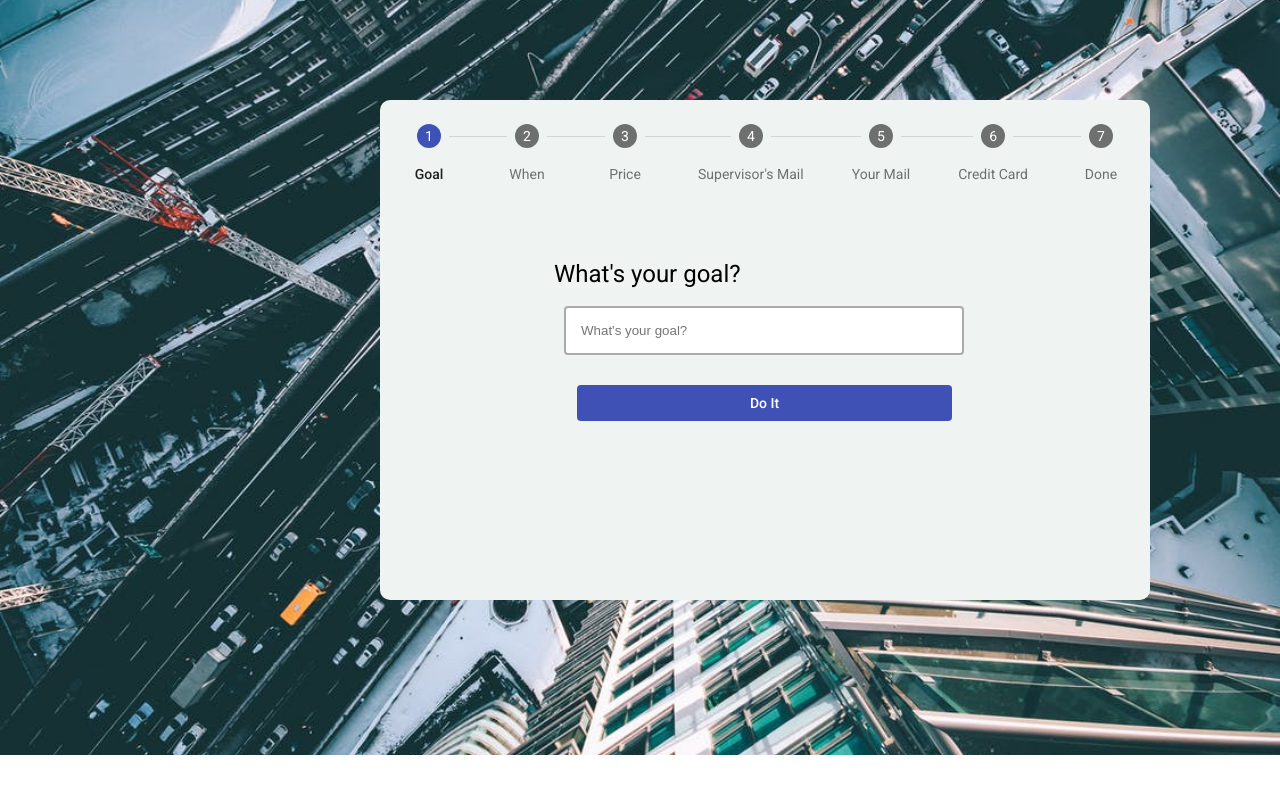
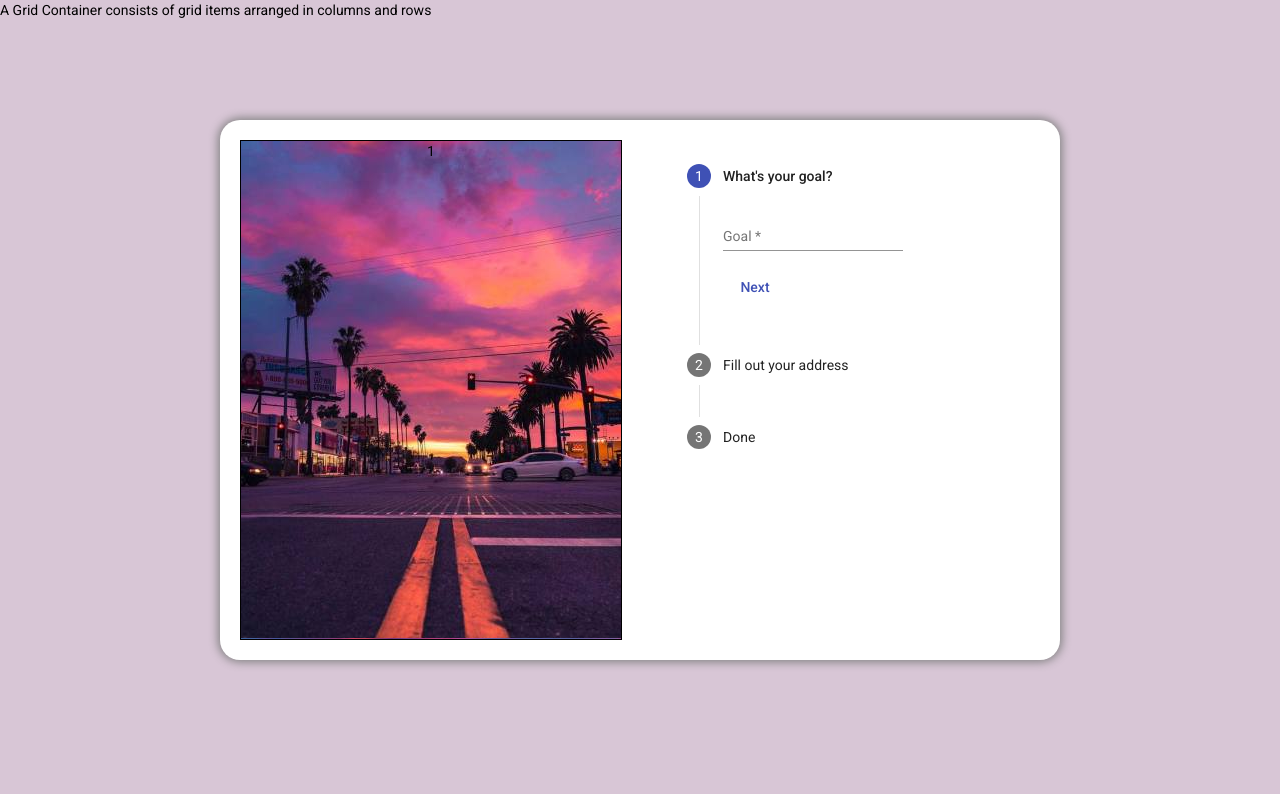
Before and after one commit to hkubrakurnaz/Do-It-App, an Angular app: page / in a window 1280 px wide. Shown: the top 794 px of the page. Built offline with nearby package versions, Linux system fonts and the light colour scheme.

Commit message:
change view

```diff
--- a/src/app/app.component.css
+++ b/src/app/app.component.css
@@ -54,7 +54,7 @@ html {
 }
 
 input[type="text"] {
-    width: 80%;
+    width: 60%;
     border: 2px solid #aaa;
     border-radius: 4px;
     margin-left: 160px;
--- a/src/app/app.component.html
+++ b/src/app/app.component.html
@@ -1,59 +1,46 @@
-<div class="bg-img">
+<!-- <div class="bg-img">
     <mat-horizontal-stepper labelPosition="bottom" linear #stepper style="background-color: #EFF4F3; border-radius: 10px;position: absolute; margin-left: 380px;margin-top: 100px; height: 500px;">
 
-        <mat-step [stepControl]="goalsForm" [editable]="isEditable">
-            <form [formGroup]="goalsForm" class="example-form">
+        <mat-step [stepControl]="goalForm" [editable]="isEditable">
+            <form [formGroup]="goalForm">
                 <ng-template matStepLabel>Goal</ng-template>
                 <h1 style="margin-top:50px; margin-left:150px; font-size:24px;">What's your goal?</h1>
-                <input type="text" placeholder="What's your goal?" formControlName="goal" required>
-                <button mat-flat-button color="primary" style="margin-left: 173px; width: 75%;" matStepperNext>
+                <input type="text" placeholder="What's your goal?" formControlName="goalCtrl" required>
+                <button mat-flat-button color="primary" style="margin-left: 195px; width: 50%;" matStepperNext>
                     Do It
                 </button>
-                <!-- <mat-form-field class="example-full-width" style="
-                border-radius: 5px;    margin-top: 80px;">
-                    <mat-label>What's is your goal?</mat-label>
-
-                    <input matInput type="text" formControlName="goal" required>
-                </mat-form-field> -->
-                <!-- <button mat-mini-fab color="EFF4F3" style="float: left;" matStepperPrevious>
-                    <mat-icon>keyboard_arrow_left</mat-icon>
-                  </button>
-                <button mat-mini-fab color="#EFF4F3;" style="left: 650px;" matStepperNext>
-                    <mat-icon>keyboard_arrow_right</mat-icon>
-                  </button> -->
-                <div>
-
-                </div>
-
             </form>
         </mat-step>
 
-        <mat-step [stepControl]="goalsForm">
-            <form [formGroup]="goalsForm">
-                <ng-template matStepLabel>When</ng-template>
-                <mat-form-field>
+        <mat-step [stepControl]="dateForm" [editable]="isEditable">
+            <form [formGroup]="dateForm">
+                <ng-template matStepLabel>Date</ng-template>
+                <h1 style=" margin-left:250px; margin-top:100px; font-size:40px;">When</h1>
+                <mat-form-field style="margin-left:180px ;width: 70%;">
                     <mat-label>Choose a date</mat-label>
-                    <input matInput [matDatepicker]="picker" formControlName="date" required>
+                    <input matInput [matDatepicker]="picker" formControlName="dateCtrl" required>
                     <mat-datepicker-toggle matSuffix [for]="picker"></mat-datepicker-toggle>
                     <mat-datepicker #picker></mat-datepicker>
+
                 </mat-form-field>
+                <button mat-flat-button color="primary" style="margin-left: 195px; margin-top: 10px; width: 50%;" matStepperNext>
+                    Set Deadline
+                </button>
                 <div>
-                    <button mat-mini-fab color="primary" style="margin-top:80px;float: left;" matStepperPrevious>
+                    <button mat-mini-fab color="#EFF4F3;" matStepperPrevious>
                         <mat-icon>keyboard_arrow_left</mat-icon>
                       </button>
-                    <button mat-mini-fab color="primary" style="margin-top:80px;float: right;" matStepperNext>
-                        <mat-icon>keyboard_arrow_right</mat-icon>
-                    </button>
+
                 </div>
             </form>
         </mat-step>
 
-        <mat-step [stepControl]="goalsForm">
-            <form [formGroup]="goalsForm">
+        <mat-step [stepControl]="priceForm">
+            <form [formGroup]="priceForm">
                 <ng-template matStepLabel>Price</ng-template>
                 <mat-form-field appearance="fill">
                     <mat-label>Price</mat-label>
-                    <mat-select formControlName="price" required>
+                    <mat-select formControlName="priceCtrl" required>
                         <mat-option *ngFor=" let price of prices " [value]="price">
                             {{price}}
                         </mat-option>
@@ -69,13 +56,12 @@
                 </div>
             </form>
         </mat-step>
-
-        <mat-step [stepControl]="goalsForm">
+        <mat-step [stepControl]="supervisorEmail">
             <ng-template matStepLabel>Supervisor's Mail</ng-template>
-            <form class="example-form " [formGroup]="goalsForm">
+            <form [formGroup]="supervisorEmail">
                 <mat-form-field class="example-full-width ">
                     <mat-label>Supervisor's Email</mat-label>
-                    <input matInput [formControl]="emailFormControl " [errorStateMatcher]="matcher " placeholder="Ex. pat@example.com " formControlName="supervisorEmail">
+                    <input matInput [formControl]="emailFormControl " [errorStateMatcher]="matcher " placeholder="Ex. pat@example.com " formControlName="supervisorEmailCtrl">
                     <mat-hint>Errors appear instantly!</mat-hint>
                     <mat-error *ngIf="emailFormControl.hasError( 'email') && !emailFormControl.hasError( 'required') ">
                         Please enter a valid email address
@@ -94,13 +80,12 @@
                   </button>
             </div>
         </mat-step>
-
-        <mat-step [stepControl]="goalsForm">
-            <ng-template matStepLabel>Your Mail</ng-template>
-            <form [formGroup]="goalsForm">
+        <mat-step [stepControl]="yourEmail">
+            <ng-template matStepLabel>Supervisor's Mail</ng-template>
+            <form [formGroup]="yourEmail">
                 <mat-form-field class="example-full-width ">
-                    <mat-label>Your Email</mat-label>
-                    <input matInput [formControl]="emailFormControl " [errorStateMatcher]="matcher " placeholder="Ex. pat@example.com " formControlName="yourEmail">
+                    <mat-label>Supervisor's Email</mat-label>
+                    <input matInput [formControl]="emailFormControl " [errorStateMatcher]="matcher " placeholder="Ex. pat@example.com " formControlName="yourEmailCtrl">
                     <mat-hint>Errors appear instantly!</mat-hint>
                     <mat-error *ngIf="emailFormControl.hasError( 'email') && !emailFormControl.hasError( 'required') ">
                         Please enter a valid email address
@@ -118,9 +103,7 @@
                     <mat-icon>keyboard_arrow_right</mat-icon>
                   </button>
             </div>
-
         </mat-step>
-
         <mat-step>
             <ng-template matStepLabel>Credit Card</ng-template>
             <div>
@@ -141,7 +124,9 @@
                   </button>
 
             </div>
-        </mat-step> -->
+        </mat-step>
     </mat-horizontal-stepper>
 
-</div>
+</div> -->
+
+<app-theme></app-theme>
--- a/src/app/app.component.ts
+++ b/src/app/app.component.ts
@@ -16,12 +16,17 @@ export class MyErrorStateMatcher implements ErrorStateMatcher {
   styleUrls: ['./app.component.css']
 })
 export class AppComponent implements OnInit {
-  firstFormGroup: FormGroup;
-  secondFormGroup: FormGroup;
-  denemeInput="ali";
+
+  goalForm:FormGroup;
+  dateForm:FormGroup;
+  priceForm:FormGroup;
+  supervisorEmail:FormGroup;
+  yourEmail:FormGroup;
+  creditCard:FormGroup;
+
   isEditable = false;
-  goalsForm: FormGroup;
-  goalsForm1: FormGroup;
+
+
   prices: number[] = [
     25,50,100,200,500
    ];
@@ -38,13 +43,26 @@ export class AppComponent implements OnInit {
   }
 
   ngOnInit() {
-    this.goalsForm = new FormGroup({
-      goal: new FormControl('',Validators.required),
-      date: new FormControl('',Validators.required),
-      price: new FormControl('',Validators.required),
-      supervisorEmail: new FormControl('',Validators.required),
-      yourEmail: new FormControl('',Validators.required)
-    })
+    this.goalForm = this._formBuilder.group({
+      goalCtrl: ['',Validators.required]
+    });
+    this.dateForm = this._formBuilder.group({
+      dateCtrl: ['',Validators.required]
+    });
+    this.priceForm = this._formBuilder.group({
+      priceCtrl: ['',Validators.required]
+    });
+    this.supervisorEmail = this._formBuilder.group({
+      supervisorEmailCtrl: ['',Validators.required]
+    });
+    this.yourEmail = this._formBuilder.group({
+      yourEmailCtrl: ['',Validators.required]
+    });
+    this.creditCard = this._formBuilder.group({
+      creditCardCtrl: ['',Validators.required]
+    });
+
+   /*
 
     this.goalsForm1 = new FormGroup({
       goal: new FormControl('',Validators.required),
@@ -60,11 +78,11 @@ export class AppComponent implements OnInit {
     });
     this.secondFormGroup = this._formBuilder.group({
       secondCtrl: ''
-    });
+    });*/
   }
 
   click(){
-    console.log(this.goalsForm.value);
+    //console.log(this.goalsForm.value);
   }
 
   getUrl(){
--- /dev/null
+++ b/src/app/theme/theme.component.css
@@ -0,0 +1,26 @@
+body {
+    background-color: #D8C6D6;
+}
+
+.grid-container {
+    display: grid;
+    grid-template-columns: auto auto auto auto;
+    grid-gap: 10px;
+    padding: 10px;
+    width: 800px;
+    height: 500px;
+    padding: 20px;
+    margin: 100px auto;
+    box-shadow: 0px 0px 10px 2px grey;
+    border-radius: 20px;
+    background-color: white;
+}
+
+.item1 {
+    background-image: url('../../assets/images/3.jpg');
+    border: 1px solid black;
+    justify-items: center;
+    text-align: center;
+    width: 380px;
+    height: auto;
+}
--- /dev/null
+++ b/src/app/theme/theme.component.html
@@ -0,0 +1,60 @@
+<!DOCTYPE html>
+<html>
+
+<head>
+
+</head>
+
+<body>
+
+
+    <p>A Grid Container consists of grid items arranged in columns and rows</p>
+
+    <div class="grid-container">
+        <div class="item1">1</div>
+        <div>
+            <mat-vertical-stepper [linear]="isLinear" #stepper>
+
+                <mat-step [stepControl]="firstFormGroup">
+                    <form [formGroup]="firstFormGroup">
+                        <ng-template matStepLabel>What's your goal?</ng-template>
+                        <mat-form-field>
+                            <mat-label>Goal</mat-label>
+                            <input matInput placeholder="Last name, First name" formControlName="firstCtrl" required>
+                        </mat-form-field>
+                        <div>
+                            <button color="primary" mat-button matStepperNext>Next</button>
+                        </div>
+                    </form>
+                </mat-step>
+                <mat-step [stepControl]="secondFormGroup">
+                    <form [formGroup]="secondFormGroup">
+                        <ng-template matStepLabel>Fill out your address</ng-template>
+                        <mat-form-field>
+                            <mat-label>Address</mat-label>
+                            <input matInput formControlName="secondCtrl" placeholder="Ex. 1 Main St, New York, NY" required>
+                        </mat-form-field>
+                        <div>
+                            <button mat-button matStepperPrevious>Back</button>
+                            <button mat-button matStepperNext>Next</button>
+                        </div>
+                    </form>
+                </mat-step>
+                <mat-step>
+                    <ng-template matStepLabel>Done</ng-template>
+                    <p>You are now done.</p>
+                    <div>
+                        <button mat-button matStepperPrevious>Back</button>
+                        <button mat-button (click)="stepper.reset()">Reset</button>
+                    </div>
+                </mat-step>
+            </mat-vertical-stepper>
+        </div>
+
+    </div>
+
+
+
+</body>
+
+</html>
--- /dev/null
+++ b/src/app/theme/theme.component.ts
@@ -0,0 +1,55 @@
+import { Component, OnInit } from '@angular/core';
+import { FormGroup, Validators, FormBuilder } from '@angular/forms';
+
+@Component({
+  selector: 'app-theme',
+  templateUrl: './theme.component.html',
+  styleUrls: ['./theme.component.css']
+})
+export class ThemeComponent implements OnInit {
+
+  firstFormGroup: FormGroup;
+  secondFormGroup: FormGroup;
+  isEditable = false;
+  isLinear = false;
+
+  goalForm:FormGroup;
+  dateForm:FormGroup;
+  priceForm:FormGroup;
+  supervisorEmail:FormGroup;
+  yourEmail:FormGroup;
+  creditCard:FormGroup;
+
+
+  constructor(private _formBuilder: FormBuilder) {}
+
+  ngOnInit() {
+    this.firstFormGroup = this._formBuilder.group({
+      firstCtrl: ['', Validators.required]
+    });
+    this.secondFormGroup = this._formBuilder.group({
+      secondCtrl: ['', Validators.required]
+    });
+
+
+    this.goalForm = this._formBuilder.group({
+      goalCtrl: ['',Validators.required]
+    });
+    this.dateForm = this._formBuilder.group({
+      dateCtrl: ['',Validators.required]
+    });
+    this.priceForm = this._formBuilder.group({
+      priceCtrl: ['',Validators.required]
+    });
+    this.supervisorEmail = this._formBuilder.group({
+      supervisorEmailCtrl: ['',Validators.required]
+    });
+    this.yourEmail = this._formBuilder.group({
+      yourEmailCtrl: ['',Validators.required]
+    });
+    this.creditCard = this._formBuilder.group({
+      creditCardCtrl: ['',Validators.required]
+    });
+  }
+
+}
```
Also changed, not shown: src/app/app.module.ts (+6 -1 lines), src/assets/images/3.jpg (added), 1 other file (tests, documents, lock files or other folders).
